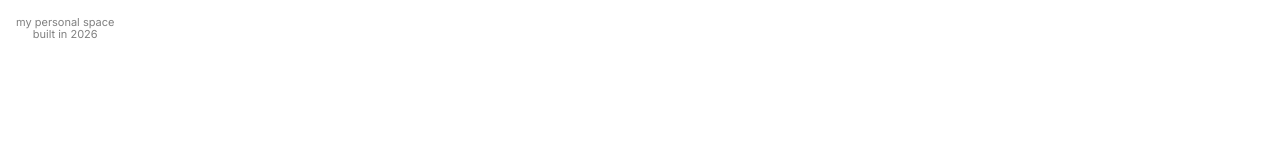
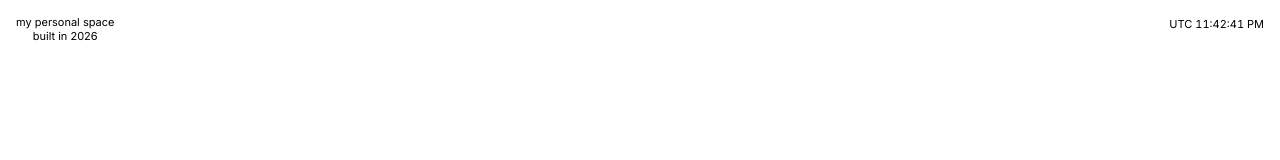
Before and after one commit to actuallyKush/portfolio, a React (Vite) app: page / in a window 1280 px wide. Shown: the top 160 px of the page. Built offline with nearby package versions, Linux system fonts and the light colour scheme; the HTML template or start-up script is replaced by a standard one.

Commit message:
feat: add live clock with timezone, update text colors

```diff
--- /dev/null
+++ b/src/components/ui/clock.tsx
@@ -0,0 +1,24 @@
+import { useState, useEffect } from 'react'
+
+function Clock() {
+  const [time, setTime] = useState(new Date())
+
+  useEffect(() => {
+    const id = setInterval(() => setTime(new Date()), 1000)
+    return () => clearInterval(id)
+  }, [])
+
+  const pad = (n: number) => n.toString().padStart(2, '0')
+  const h = time.getHours()
+  const h12 = h % 12 || 12
+  const ampm = h < 12 ? 'AM' : 'PM'
+  const tz = time.toLocaleTimeString('en', { timeZoneName: 'short' }).split(' ').pop()
+
+  return (
+    <span className='tabular-nums'>
+      {tz} {h12}:{pad(time.getMinutes())}:{pad(time.getSeconds())} {ampm}
+    </span>
+  )
+}
+
+export { Clock }
--- a/src/components/ui/gooey-demo.tsx
+++ b/src/components/ui/gooey-demo.tsx
@@ -5,6 +5,7 @@ import { PixelTrail } from './pixel-trail'
 import { GooeyFilter } from './gooey-filter'
 import { CustomCursor } from './custom-cursor'
 import { BouncingDots } from './bouncing-dots'
+import { Clock } from './clock'
 import { playClick } from '../../lib/sound'
 
 function GooeyDemo() {
@@ -34,8 +35,12 @@ function GooeyDemo() {
 
       <div className='relative w-full h-full min-h-[600px] flex flex-col items-center justify-center gap-8 bg-white text-center text-pretty'>
       <CustomCursor />
-      <p className='absolute top-4 left-4 z-10 text-black/50 text-[11px] tracking-normal leading-[1.1]'>
-        my personal space<br />built in 2026
+      <div className='absolute top-4 left-4 z-10 text-black text-[11px] tracking-normal leading-[1.1]'>
+        <p>my personal space</p>
+        <p className='mt-0.5'>built in 2026</p>
+      </div>
+      <p className='absolute top-4 right-4 z-10 text-black text-[11px] tracking-normal'>
+        <Clock />
       </p>
       <GooeyFilter id='gooey-filter-pixel-trail' strength={5} />
 
```
